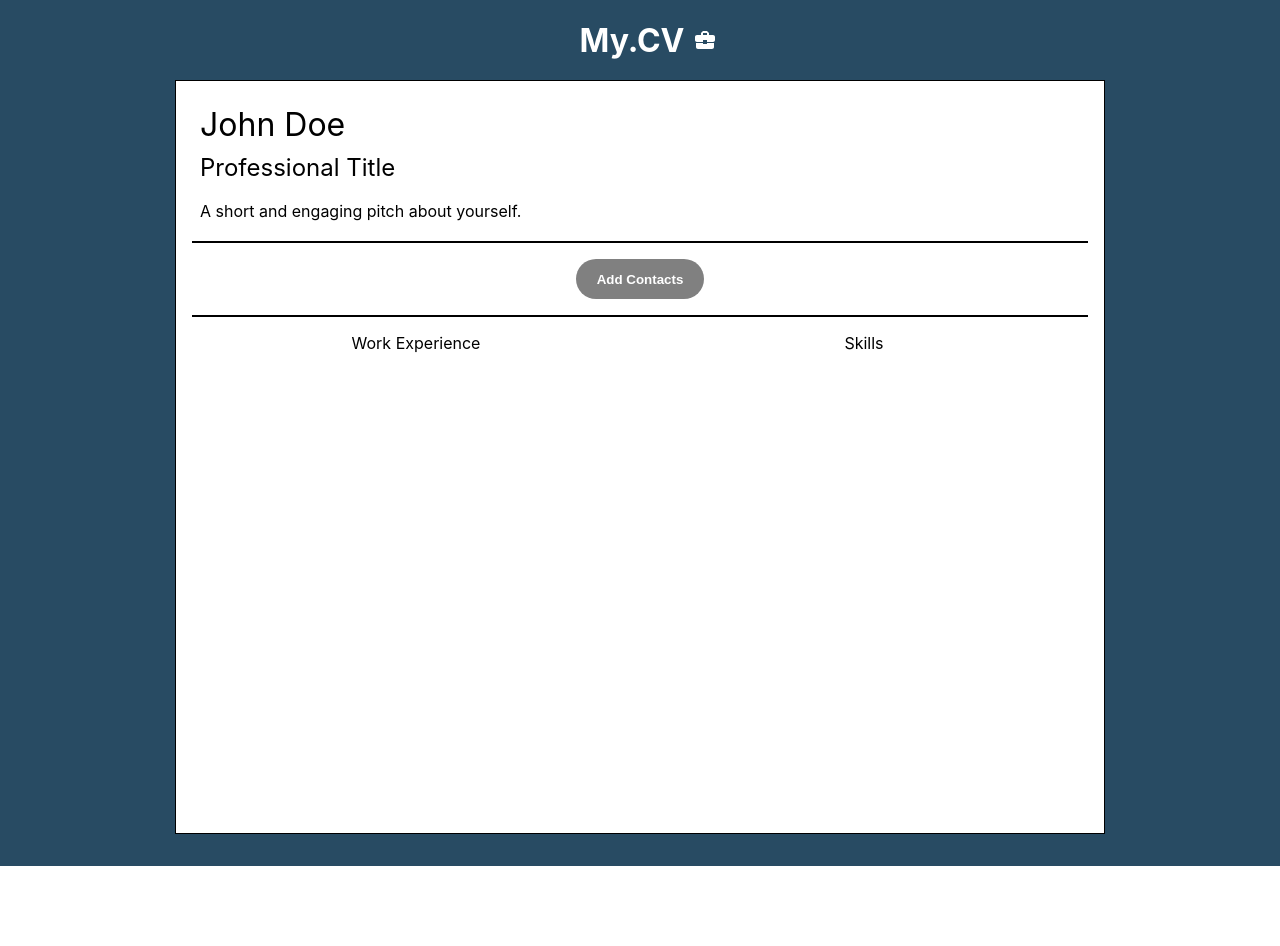
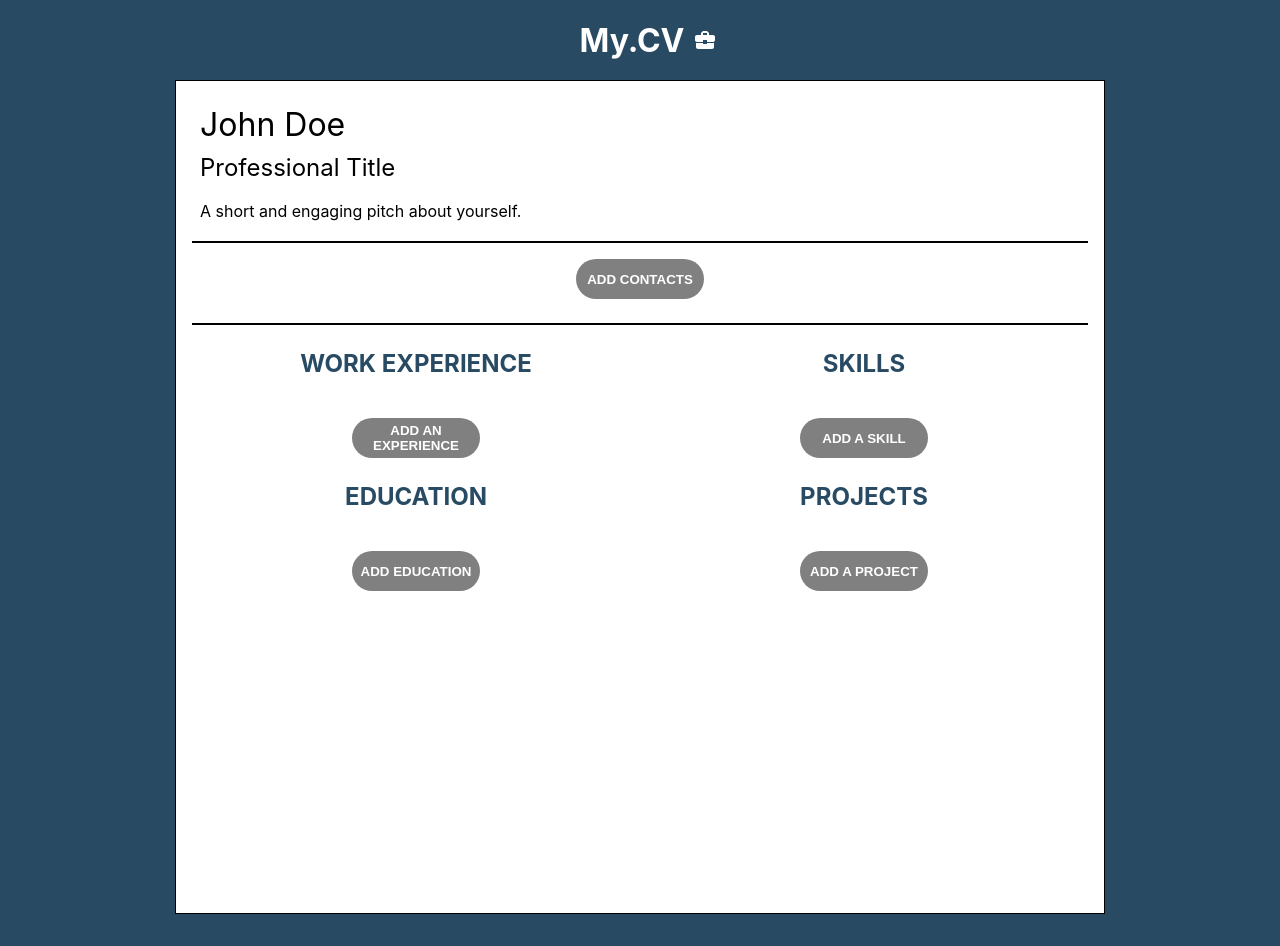
Before and after one commit to twalton83/TOP-CV, a React (Create React App) app: page / in a window 1280 px wide. Before the commit the page ends 866 px from the top, so only its background shows below. Built offline with nearby package versions, Linux system fonts and the light colour scheme.

Commit message:
create styleutils and add button and conditional rendering to resume sections

```diff
--- a/src/App.css
+++ b/src/App.css
@@ -24,18 +24,7 @@
   color: white;
 }
 
-.App-link {
-  color: #61dafb;
-}
 
-@keyframes App-logo-spin {
-  from {
-    transform: rotate(0deg);
-  }
-  to {
-    transform: rotate(360deg);
-  }
-}
 
 #root {
   height: 100%;
--- /dev/null
+++ b/src/components/Education.js
@@ -0,0 +1,12 @@
+import React from 'react'
+import { Header, Button } from './StyledUtils'
+
+
+export default function Education({ education }) {
+  return (
+    <div>
+      <Header color="#284B63">EDUCATION </Header>
+      {!education.length && <Button>ADD EDUCATION</Button> }
+    </div>
+  )
+}
--- a/src/components/MyDocument.js
+++ b/src/components/MyDocument.js
@@ -11,7 +11,7 @@ flex-direction: column;
 min-height: 80vh;
 max-height: 3300px;
 max-width: 2550px;
-height: 90vh;
+height: 100vh;
 width: 70vw;
 border: 1px solid black;
 background-color: white;
@@ -35,6 +35,12 @@ export default function MyDocument() {
     stack : "",
     linkedin: "",
     github: ""
+  });
+  const [sectionDisplay, setSectionDisplay] = useState({
+    work: true,
+    skills: true,
+    projects: true,
+    education: true
   });
 
   const [workExperience, setWorkExperience] = useState([]);
@@ -65,7 +71,7 @@ export default function MyDocument() {
     <ResumeSheet>
       <ResumeHeader personalInfo = { personalInfo } handlePersonalInput = { handlePersonalInput } />
       <ResumeContact displayModal = { modalShow } handleModal = { handleModalShow } contactItems = { contactInfo } handleContactInfo = { handleContactInfo } />
-      <ResumeBody skills = { skills }  />
+      <ResumeBody skills = { skills } workExperience = { workExperience } projects = { projects } education = { education } sectionDisplay = { sectionDisplay } />
 
     </ResumeSheet>
   )
--- /dev/null
+++ b/src/components/Projects.js
@@ -0,0 +1,12 @@
+import React from 'react'
+import { Header, Button } from './StyledUtils'
+
+
+export default function Projects({ projects }) {
+  return (
+    <div>
+      <Header color="#284B63">PROJECTS</Header>
+      { !projects.length && <Button>ADD A PROJECT </Button> }
+    </div>
+  )
+}
--- a/src/components/ResumeBody.js
+++ b/src/components/ResumeBody.js
@@ -2,17 +2,22 @@ import React from 'react'
 import styled from 'styled-components';
 import WorkExperience from './WorkExperience';
 import Skills from './Skills';
+import Education from './Education';
+import Projects from './Projects';
+
 
 const Container = styled.div`
 display: grid;
 grid-template-columns: 50% 50%;
 `
 
-export default function ResumeBody({ skills }) {
+export default function ResumeBody({ skills, workExperience, education, projects, sectionDisplay }) {
   return (
     <Container>
-      <WorkExperience/>
-      <Skills skills={ skills } />
+      { sectionDisplay.work && <WorkExperience workExperience = { workExperience }/> }
+      { sectionDisplay.skills && <Skills skills={ skills } /> }
+      { sectionDisplay.education && <Education education = { education } /> }
+      { sectionDisplay.projects && <Projects projects = { projects } /> }
     </Container>
   )
 }
--- a/src/components/ResumeContact.js
+++ b/src/components/ResumeContact.js
@@ -2,6 +2,7 @@ import React, { useState, useEffect } from 'react'
 import styled from 'styled-components';
 import ContactModal from './ContactModal';
 import ContactItemList from './ContactItemList';
+import { Button } from './StyledUtils';
 
 const Section = styled.section`
 display: grid;
@@ -13,17 +14,7 @@ border-top: 2px solid ${props => props.color};
 border-bottom: 2px solid ${props => props.color};
 `
 
-const Button = styled.button`
-  background-color: grey;
-  color: white;
-  height: 2.5rem;
-  width: 8rem;
-  margin: 0 auto;
-  margin-top: 1rem;
-  border: none;
-  border-radius: 20px;
-  font-weight: 600;
-`
+
 
 export default function ResumeContact( { displayModal, contactItems, handleModal, handleContactInfo }) {
   const [noItems, setNoItems] = useState(null);
@@ -34,7 +25,7 @@ export default function ResumeContact( { displayModal, contactItems, handleModal
 
   return (
     <Section>
-      { noItems && <Button onClick= { handleModal }> Add Contacts </Button>}
+      { noItems && <Button onClick= { handleModal }> ADD CONTACTS </Button>}
 
       { !noItems && <ContactItemList items = { contactItems } handleModal={ handleModal }/> }
       { displayModal && <ContactModal contactInfo = { contactItems } handleContactInfo = { handleContactInfo } handleModal= { handleModal }/> }
--- a/src/components/Skills.js
+++ b/src/components/Skills.js
@@ -1,9 +1,11 @@
 import React from 'react'
+import { Header, Button } from './StyledUtils'
 
 export default function Skills({ skills }) {
   return (
     <div>
-      <p>Skills</p>
+      <Header color="#284B63">SKILLS</Header>
+      { !skills.length && <Button>ADD A SKILL</Button> }
     </div>
   )
 }
--- a/src/components/StyledUtils.js
+++ b/src/components/StyledUtils.js
@@ -1,6 +1,6 @@
 import styled from 'styled-components'
 
-export const FlexWrapper = styled.div`
+const FlexWrapper = styled.div`
 display: flex;
 flex-direction: ${props => props.direction};
 align-items: ${props => props.align};
@@ -9,3 +9,27 @@ min-height: 100vh;
 width: 100%;
 background-color: ${props => props.color};
 `
+
+const Button = styled.button`
+  background-color: grey;
+  color: white;
+  height: 2.5rem;
+  width: 8rem;
+  margin: 0 auto;
+  margin-top: 1rem;
+  border: none;
+  border-radius: 20px;
+  font-weight: 600;
+`
+
+
+const Header = styled.h3`
+color: ${props => props.color};
+font-size: 1.5rem;
+`
+
+export {
+  Header,
+  FlexWrapper,
+  Button
+}
--- a/src/components/WorkExperience.js
+++ b/src/components/WorkExperience.js
@@ -1,10 +1,13 @@
 import React from 'react'
 import styled from 'styled-components';
+import { Button, Header } from './StyledUtils';
 
-export default function WorkExperience() {
+export default function WorkExperience({ workExperience }) {
   return (
     <div>
-      <p>Work Experience</p>
+      <Header color="#284B63">WORK EXPERIENCE</Header>
+      { !workExperience.length && <Button>ADD AN EXPERIENCE</Button> }
+
     </div>
   )
 }
```
Also changed, not shown: src/components/SectionHeader.js (deleted), 1 other file (tests, documents, lock files or other folders).
